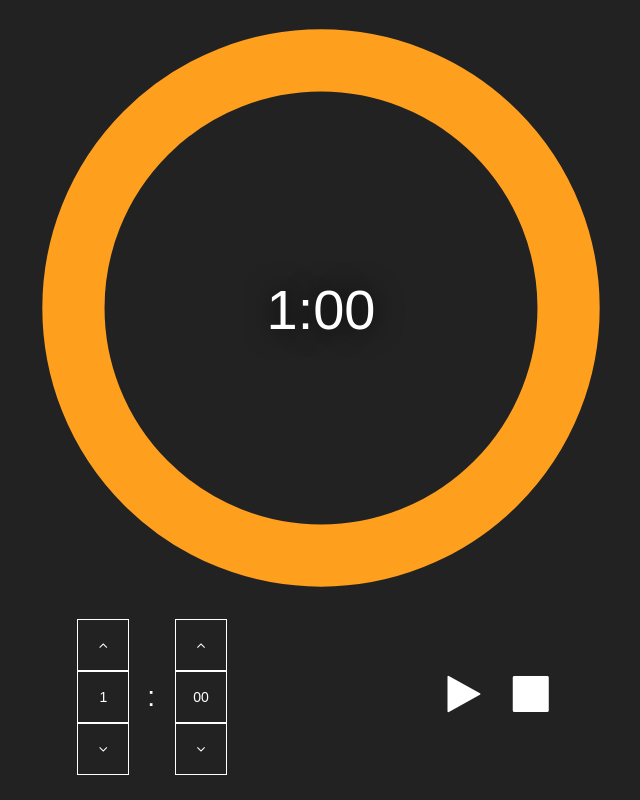
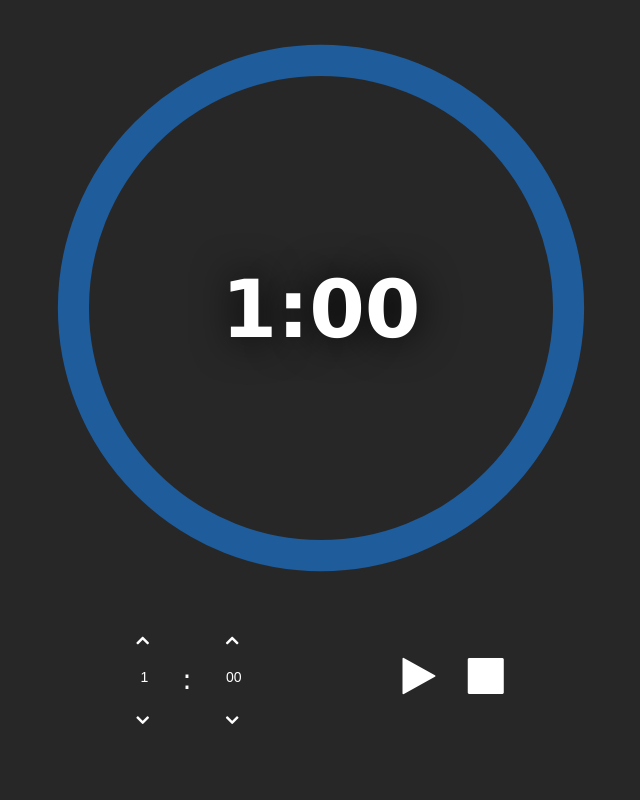
Before and after one commit to sanzaru/meeting-timer, a website built with webpack: page src/index.html in a window 1280 px wide. Shown: the whole page, without its empty margins (319-959 px from the left). Built offline with nearby package versions, Linux system fonts and the light colour scheme; a web font is replaced by a local one.

Commit message:
General:     - New color scheme     - Minor code fixes     - Package updates

```diff
--- a/src/index.html
+++ b/src/index.html
@@ -1,9 +1,9 @@
 <!DOCTYPE html>
-<!--[if lt IE 7]>      <html class="no-js lt-ie9 lt-ie8 lt-ie7"> <![endif]-->
-<!--[if IE 7]>         <html class="no-js lt-ie9 lt-ie8"> <![endif]-->
-<!--[if IE 8]>         <html class="no-js lt-ie9"> <![endif]-->
+<!--[if lt IE 7]>      <html class="no-js lt-ie9 lt-ie8 lt-ie7" lang="en"> <![endif]-->
+<!--[if IE 7]>         <html class="no-js lt-ie9 lt-ie8" lang="en"> <![endif]-->
+<!--[if IE 8]>         <html class="no-js lt-ie9" lang="en"> <![endif]-->
 <!--[if gt IE 8]><!-->
-<html class="no-js">
+<html class="no-js" lang="en">
 <!--<![endif]-->
 
 <head>
@@ -32,9 +32,9 @@
         <div class="circle-wrapper" data-pct="100" data-mins="1" data-secs="00">
             <svg viewBox="0 0 36 36" class="circle-svg">
                 <path d="M18 2.0845 a 15.9155 15.9155 0 0 1 0 31.831 a 15.9155 15.9155 0 0 1 0 -31.831" fill="none"
-                    stroke="#444" ; stroke-width="1" ; stroke-dasharray="100, 100" />
+                    stroke="#444" stroke-width="1" stroke-dasharray="100, 100" />
                 <path class="circle-bar" d="M18 2.0845 a 15.9155 15.9155 0 0 1 0 31.831 a 15.9155 15.9155 0 0 1 0 -31.831"
-                    fill="none" stroke="#444" ; stroke-width="1" ; stroke-dasharray="100, 100" />
+                    fill="none" stroke="#444" stroke-width="1" stroke-dasharray="100, 100" />
             </svg>
         </div>
 
@@ -45,7 +45,7 @@
                         <span class="fas fa-angle-up"></span>
                     </div>
                     <div class="number-picker-input">
-                        <input value="1" class="minutes">
+                        <label><input value="1" class="minutes"></label>
                     </div>
                     <div class="number-picker-control number-picker-down">
                         <span class="fas fa-angle-down"></span>
@@ -59,7 +59,7 @@
                         <span class="fas fa-angle-up"></span>
                     </div>
                     <div class="number-picker-input">
-                        <input value="00" maxlength="4" class="seconds">
+                        <label><input value="00" maxlength="4" class="seconds"></label>
                     </div>
                     <div class="number-picker-control number-picker-down">
                         <span class="fas fa-angle-down"></span>
--- a/src/js/meetingTimer.js
+++ b/src/js/meetingTimer.js
@@ -6,7 +6,6 @@
  * @license MIT
  */
 const CLASSNAME_FA_PLAY = 'fa-play';
-//const CLASSNAME_FA_STOP = 'fa-stop';
 const CLASSNAME_FA_PAUSE = 'fa-pause';
 
 export default class MeetingTimer {
@@ -72,7 +71,7 @@ export default class MeetingTimer {
 
     _setLabelText(mins, secs) {
         this.circleWrapper.setAttribute('data-mins', mins);
-        this.circleWrapper.setAttribute('data-secs', this._getTimeText(secs));
+        this.circleWrapper.setAttribute('data-secs', MeetingTimer._getTimeText(secs));
     }
 
     _setButtonLabel() {
@@ -112,7 +111,7 @@ export default class MeetingTimer {
         this._setLabelText(this.mins, this.secs);
         this.timerRunning = false;
 
-        this.circleWrapper.classList.remove('timer-running')
+        this.circleWrapper.classList.remove('timer-running');
         this.circleWrapper.classList.remove('timer-finished');
         this.circleBar.setAttribute('stroke-dasharray', '0, 100');
         this.circleWrapper.setAttribute('data-pct', '100');
@@ -157,7 +156,7 @@ export default class MeetingTimer {
             this.totalSeconds--;
             const rest = this.totalSeconds % 60;
 
-            if (rest == 59) {
+            if (rest === 59) {
                 this.mins--;
             }
 
@@ -189,7 +188,7 @@ export default class MeetingTimer {
         }
     }
 
-    _getTimeText(time) {
+    static _getTimeText(time) {
         if (time) {
             return (time < 10) ? '0' + time : String(time);
         }
--- a/src/scss/style.scss
+++ b/src/scss/style.scss
@@ -1,22 +1,44 @@
 @import 'font';
 
 $color-green: #3ec342;
+$color-orange: #FF9F1E;
+$color-blue: #1e5c9c;
+$color-black: #272727;
+$color-white: #fff;
+
+$color-background: $color-black;
+$color-foreground: $color-white;
+
+$color-circle-default: $color-blue;
+$color-circle-running-back: #ccc;
+$color-circle-running: $color-blue;
+$color-circle-finished: red;
 
 $circle-width: 80vw;
 $circle-height: $circle-width;
 $circle-inner-height: $circle-height - 40;
 $circle-inner-width: $circle-inner-height;
 
+$input-size: 40px;
 
 body,
 html {
     margin: 0;
     padding: 0;
     outline: none;
-    background: #222;
-    color: #fff;
-    font-family: sans-serif;
+    background: $color-background;
+    color: $color-foreground;
+    font-family: Verdana, Helvetica, sans-serif;
     font-size: 14px;
+}
+
+::selection {
+    background: $color-foreground;
+    color: $color-background;
+}
+::-moz-selection {
+    background: $color-foreground;
+    color: $color-background;
 }
 
 #play,
@@ -48,14 +70,12 @@ audio {
 
     &:after {
         position: absolute;
-        display: block;
-        height: $circle-height;
-        width: $circle-height;
         left: 0;
         top: 0;
         content: attr(data-mins) ":"attr(data-secs);
         border-radius: 100%;
-        font-size: 7vw;
+        font-size: 10vw;
+        font-weight: bold;
         text-shadow: 0 0 0.5em black;
         width: 100%;
         height: 100%;
@@ -65,7 +85,7 @@ audio {
         justify-content: center;
 
         @media (orientation: landscape) {
-            font-size: 7vh;
+            font-size: 10vh;
         }
     }
 
@@ -81,24 +101,25 @@ audio {
 
         path {
             transition: stroke-dashoffset .2s linear;
-            stroke: #FF9F1E;
-            stroke-width: 4px;
+            stroke: $color-circle-default;
+            stroke-width: 2px;
         }
     }
 
     &.timer-running {
-        path {
-            stroke: #666;
+        path:first-child {
+            //stroke: $color-circle-running-back;
+            opacity: 0.3;
         }
 
         .circle-bar {
-            stroke: $color-green;
+            stroke: $color-circle-running;
         }
     }
 
     &.timer-finished {
         path {
-            stroke: red;
+            stroke: $color-circle-finished;
         }
     }
 }
@@ -109,20 +130,24 @@ audio {
 
 .controls-wrapper {
     display: flex;
-    justify-content: space-evenly;
+    justify-content: space-around;
     margin: 0 auto;
-    max-width: $circle-width;
+    max-width: $circle-width / 2;
 
     >div {
         display: flex;
         align-items: center;
         justify-content: center;
+
+        &:not(:last-of-type) {
+            margin-right: 20px;
+        }
     }
 
     button {
         border: 0 none;
         box-shadow: none;
-        color: #fff;
+        color: $color-white;
         background: transparent;
         font-size: 3rem;
         outline: none;
@@ -133,24 +158,32 @@ audio {
 
 // Number picker
 .number-picker {
-    display: inline-block;
     position: relative;
     display: inline-flex;
     flex-wrap: wrap;
     font-size: 1rem;
-    width: 50px;
+    width: $input-size;
 
     >div {
+        box-sizing: border-box;
         width: 100%;
         height: 100%;
 
-        min-width: 50px;
-        min-height: 50px;
+        min-width: $input-size;
+        min-height: $input-size;
 
         display: flex;
         align-items: center;
         justify-content: center;
-        border: 1px solid #fff;
+
+        &:nth-child(1),
+        &:nth-child(3) {
+            font-size: 1.5rem;
+
+            > span {
+                font-weight: bold;
+            }
+        }
     }
 
     .number-picker-control {
@@ -158,19 +191,21 @@ audio {
     }
 
     .number-picker-input {
-        width: 80px;
-
         input {
             width: 100%;
             height: 100%;
             background: transparent;
             border: 0 none;
-            color: #fff;
+            color: $color-white;
             text-align: center;
-            box-shadow: 0 none;
+            box-shadow: none;
             outline: none;
-            transition: border-color .2s ease-in-out;
             font-size: inherit;
+            padding-bottom: 5px;
+
+            &:active, &:focus {
+                border-bottom: 1px solid $color-white;
+            }
 
             &:disabled {
                 opacity: 0.5;
```
Also changed, not shown: package.json (+4 -4 lines), dist/index.html, dist/main.js, 1 other file.
